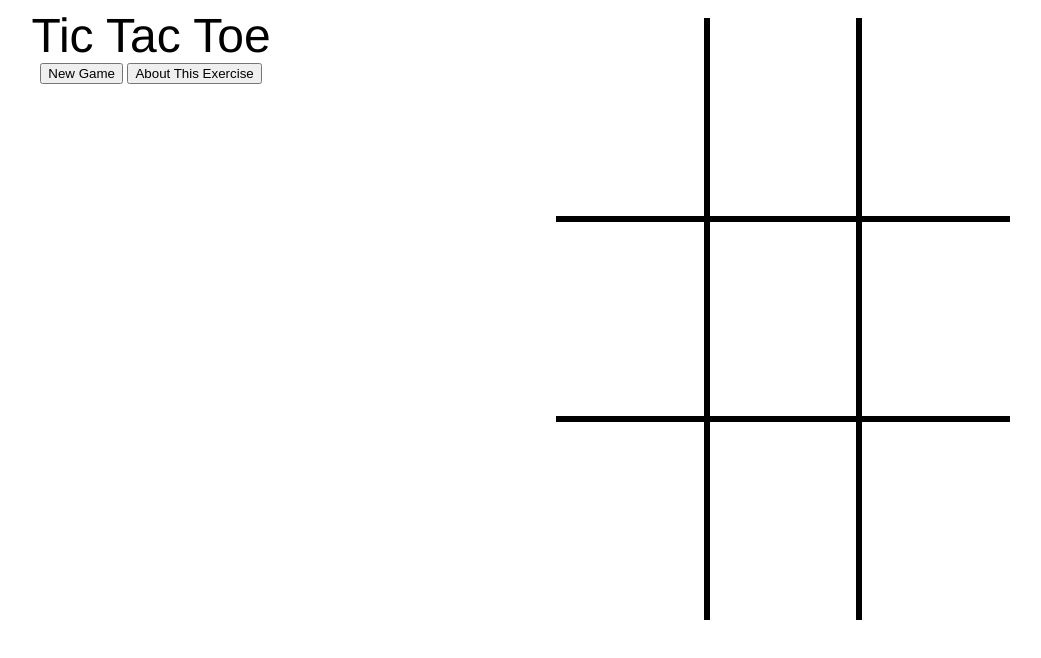
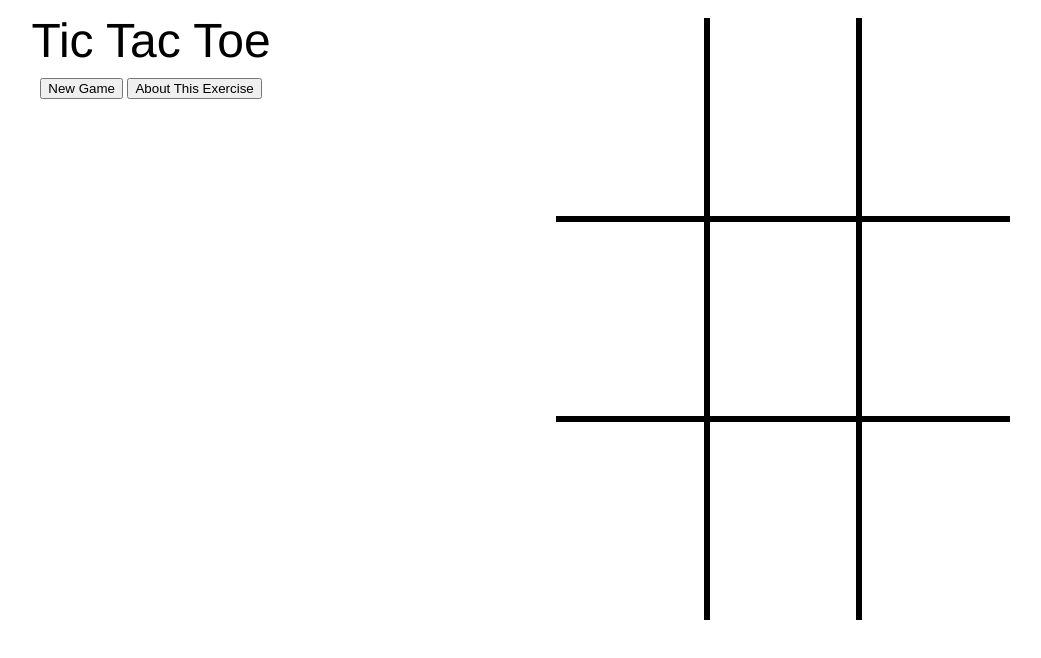
Before and after one commit to marceliotstein/tictactoe, a plain HTML site: page index.html in a window 1280 px wide. Shown: the whole page, without its empty margins (173-1214 px from the left). Drawn offline with Linux system fonts and the light colour scheme.

Commit message:
initial layout for control panel

```diff
--- a/index.html
+++ b/index.html
@@ -7,11 +7,13 @@
     <div id="control">
       <div class="t3panel">
         <div class="t3title">Tic Tac Toe</div>
-        <div>
+        <div class="t3buttons">
           <input id="t3reset" type="button" onclick="newGame()" value="New Game" />
           <input id="t3about" type="button" onclick="about()" value="About This Exercise" />
         </div>
-        <div id="result"></div>
+        <div class="t3result">
+          <div id="result">&nbsp;</div>
+        </div>
       </div>
     </div>
     <div id="game">
--- a/t3.css
+++ b/t3.css
@@ -29,8 +29,28 @@ td .t3box {
   text-align: center;
 }
 
+button {
+  background-color: orange;
+  border: 0;
+}
+
 .t3title {
+  padding: 5px;
   font-size: 3em;
+}
+
+.t3buttons {
+  padding: 5px;
+}
+
+.t3result {
+  padding: 5px;
+  font-size: 3em;
+  color: orange;
+}
+
+.t3winner {
+  background-color: orange;
 }
 
 @media (orientation: portrait) {
@@ -127,7 +147,3 @@ td:after{
   display:block;
   margin-top:100%;
 }
-
-.t3winner {
-  background-color: orange;
-}
--- a/t3.js
+++ b/t3.js
@@ -55,7 +55,7 @@ function findWinner() {
         boxes[winningCombos[i][1]].className += ' t3winner';
         boxes[winningCombos[i][2]].className += ' t3winner';
         result = document.getElementById('result');
-        result.innerHTML = "The winner is " + winner;
+        result.innerHTML = winner + " Wins!";
       }
     }
   }
```
